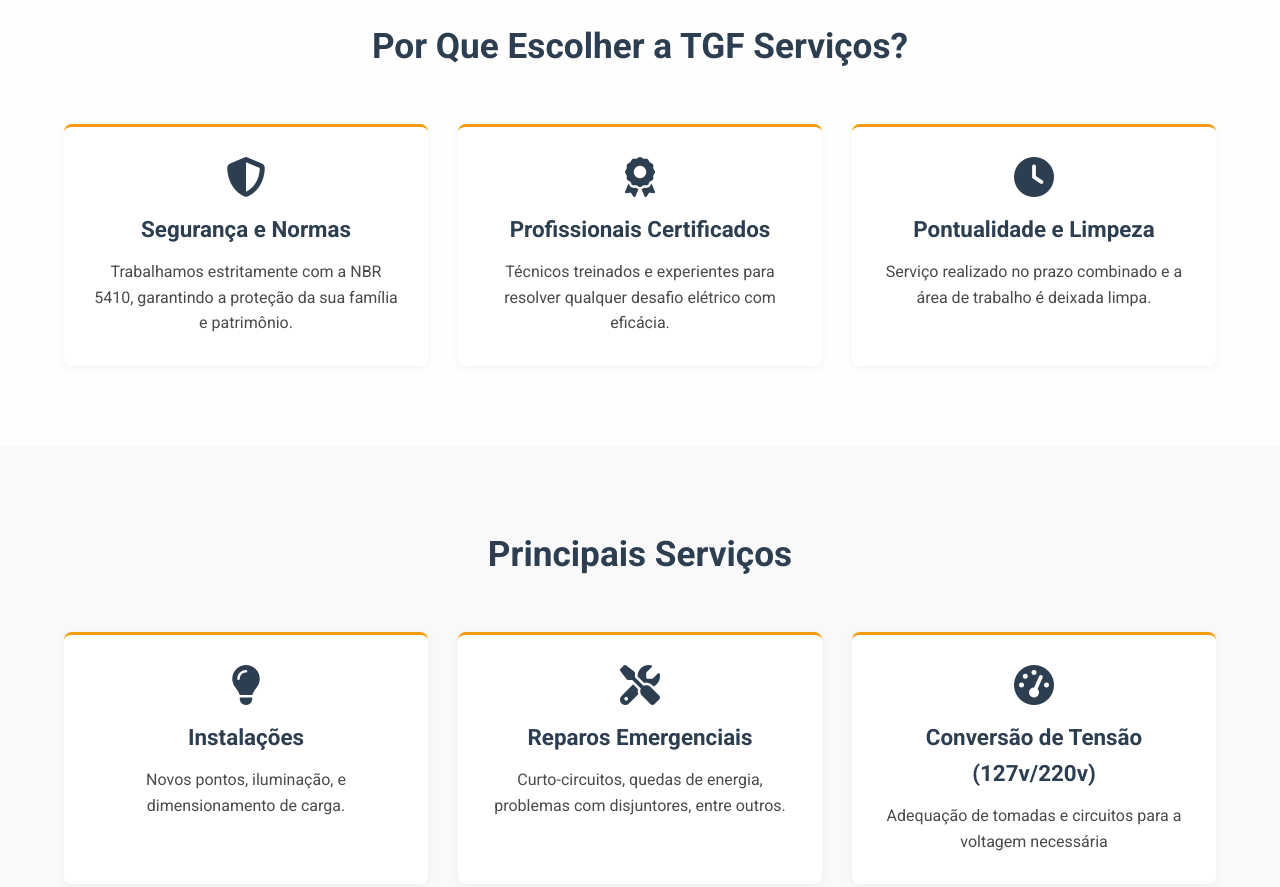
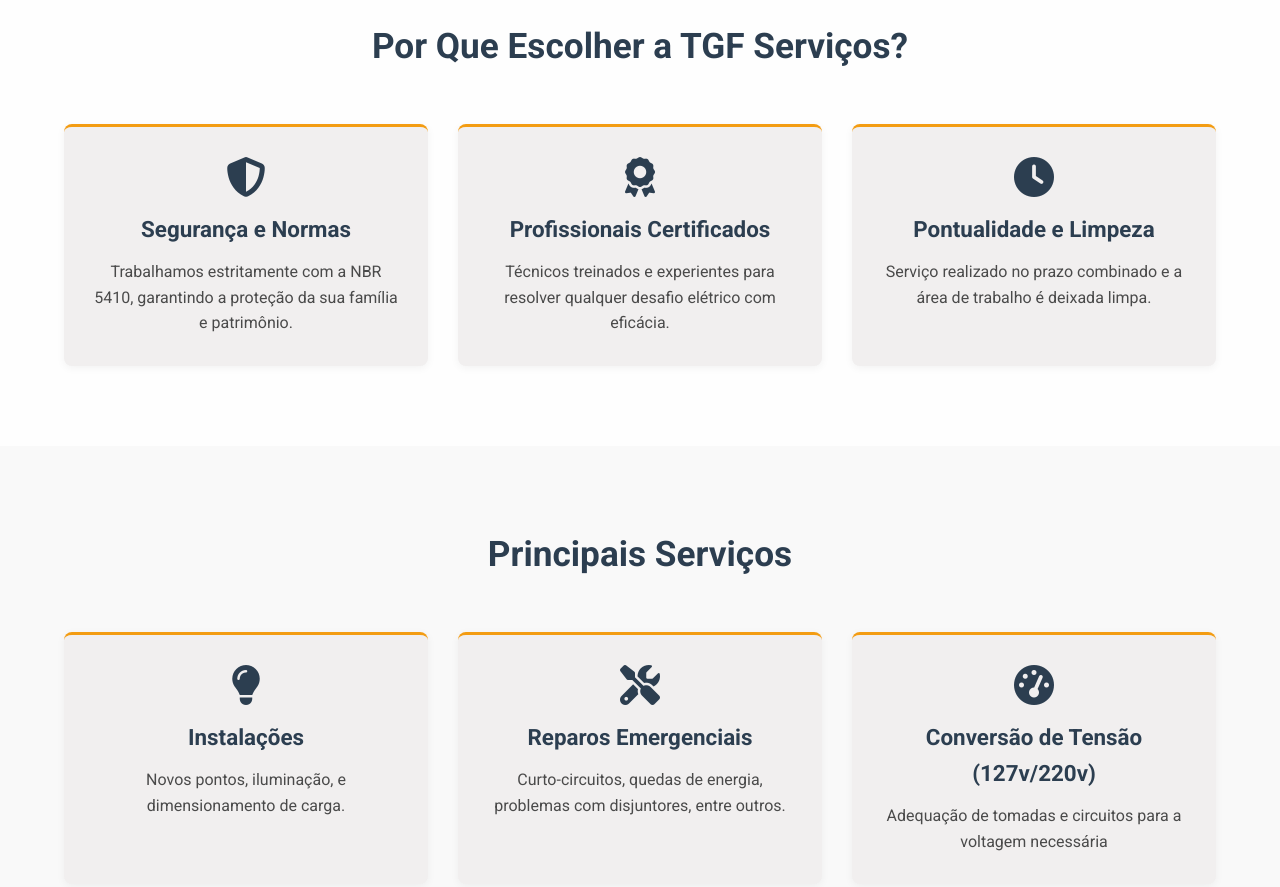
Before and after one commit to thiagosantos-17/tgf, a plain HTML site: page index.html in a window 1280 px wide. Shown: the part 1420-2307 px from the top of the page. Drawn offline with Linux system fonts and the light colour scheme.

Commit message:
atualização 08/01

```diff
--- a/style.css
+++ b/style.css
@@ -6,7 +6,7 @@
     --cor-secundaria: #f39c12; /* Amarelo Laranja (Detalhe Suave) */
     --cor-fundo: #fefefe; /* Branco Suave */
     --cor-fundo-secao: #f9f9f9; /* Cinza Claro para Seções Alternadas */
-    --cor-fundo-card: #ffffff;
+    --cor-fundo-card: #f1efef;
     --cor-texto: #4a4a4a; /* Cinza Escuro para Texto */
     --cor-cinza-claro: #ececec;
     --sombra-card: 0 2px 8px rgba(0, 0, 0, 0.05); /* Sombra mais leve */
```
